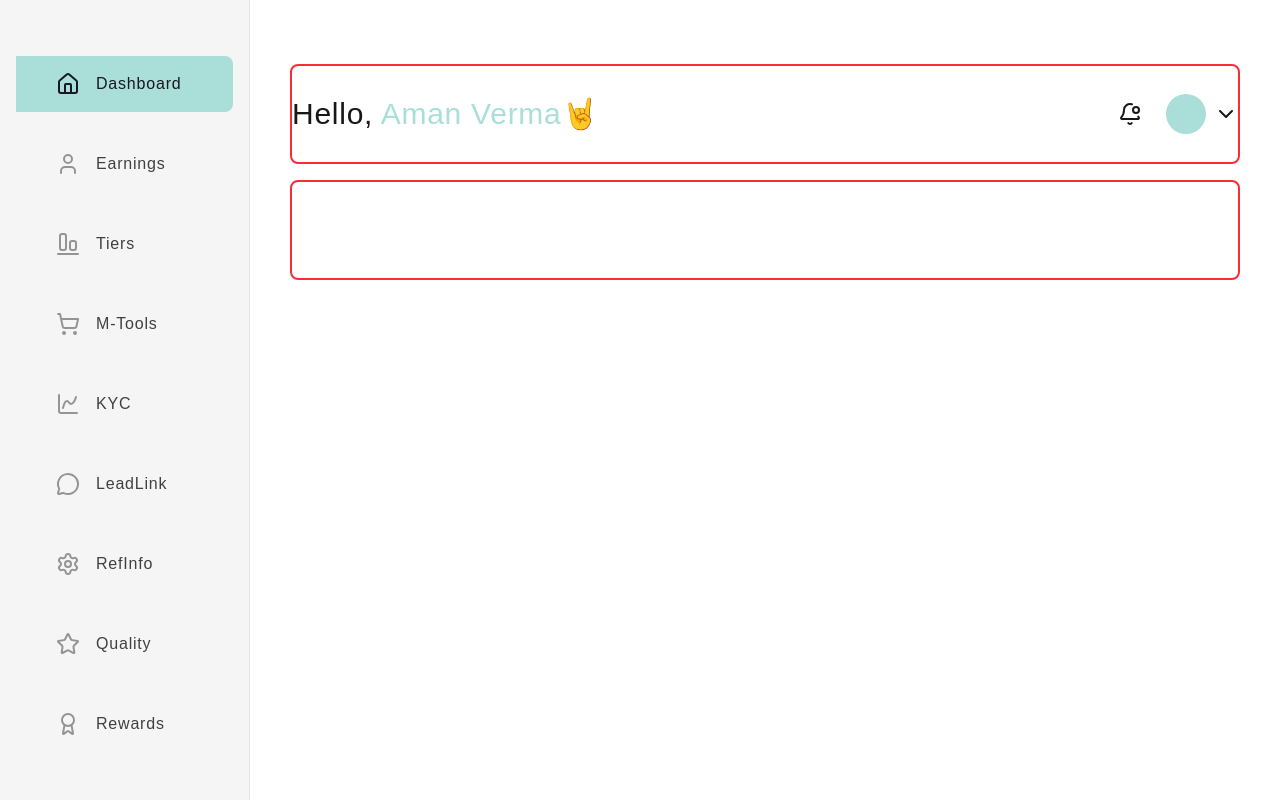
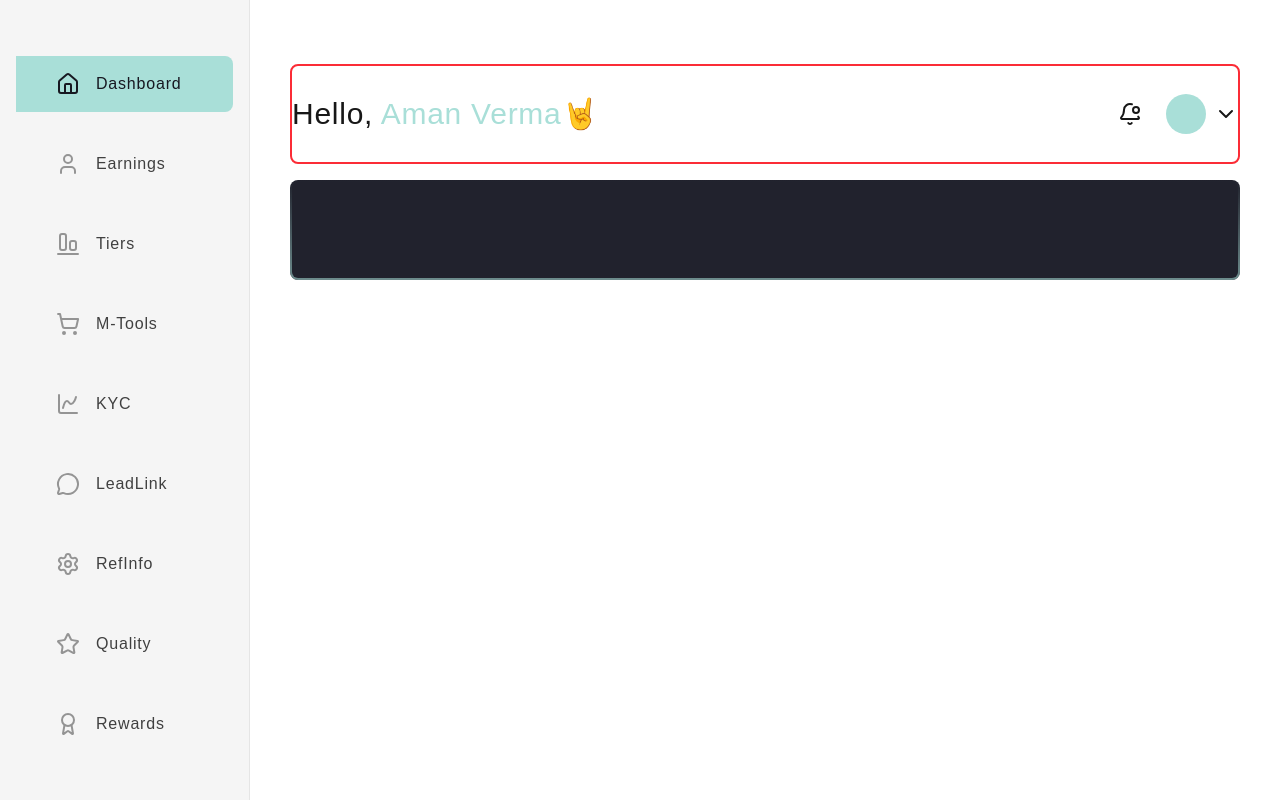
Before and after one commit to Aman-v4/idigital, a Next.js app: page / in a window 1280 px wide. Built offline with nearby package versions, Linux system fonts and the light colour scheme.

Commit message:
gradient of box made

```diff
--- a/src/app/globals.css
+++ b/src/app/globals.css
@@ -19,6 +19,23 @@
   }
 }
 
+.gradient-border {
+  position: relative;
+}
+
+.gradient-border::before {
+  content: '';
+  position: absolute;
+  inset: 0;
+  padding: 2px; /* Border width */
+  background: linear-gradient(to bottom, transparent, #a9dfd891);
+  border-radius: inherit;
+  mask: linear-gradient(#fff 0 0) content-box, linear-gradient(#fff 0 0);
+  mask-composite: exclude;
+}
+
+
+
 body {
   background: var(--background);
   color: var(--foreground);
--- a/src/app/page.tsx
+++ b/src/app/page.tsx
@@ -71,6 +71,8 @@ export default function DashboardLayout({
         </Sidebar>
         <main className="flex-1 overflow-auto">
           <div className="flex flex-col gap-4 mt-16 mx-10">
+
+
             <div className="border-2 flex justify-between items-center border-red-500 h-[100px]  rounded-lg">
                 <div>
                   <p className="text-3xl tracking-wide font-medium">Hello, <span className=" text-[#A9DFD8] ">  Aman Verma🤘</span></p>
@@ -87,11 +89,9 @@ export default function DashboardLayout({
 
                   </div>
                 </div>
-
-
             </div>
 
-            <div className="border-2 border-red-500 h-[100px] rounded-lg">
+            <div className="gradient-border border-b-0.5 border-[#a9dfd891] relative h-[100px] bg-[#21222D] rounded-lg">
 
             </div>
 
```
